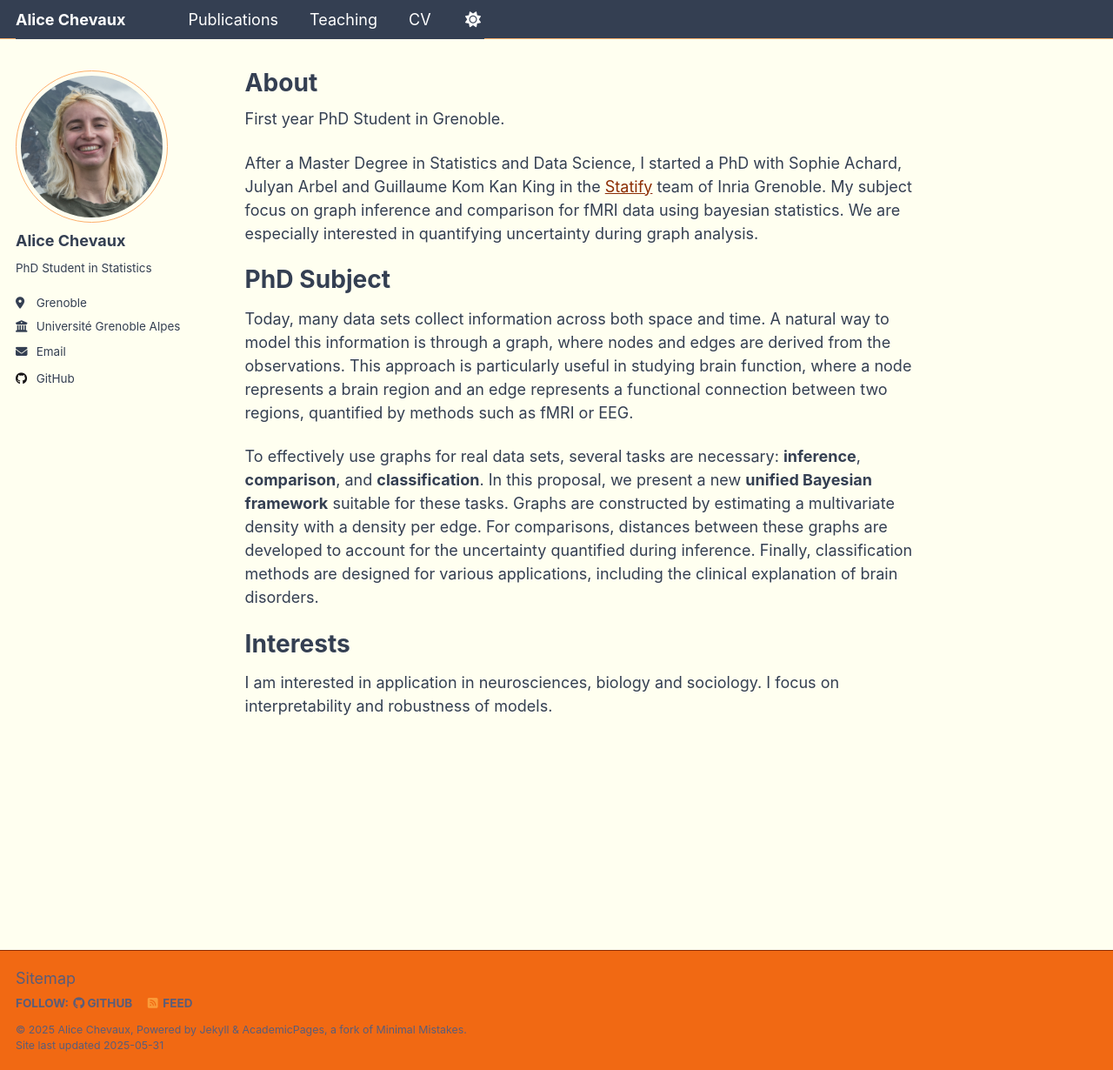
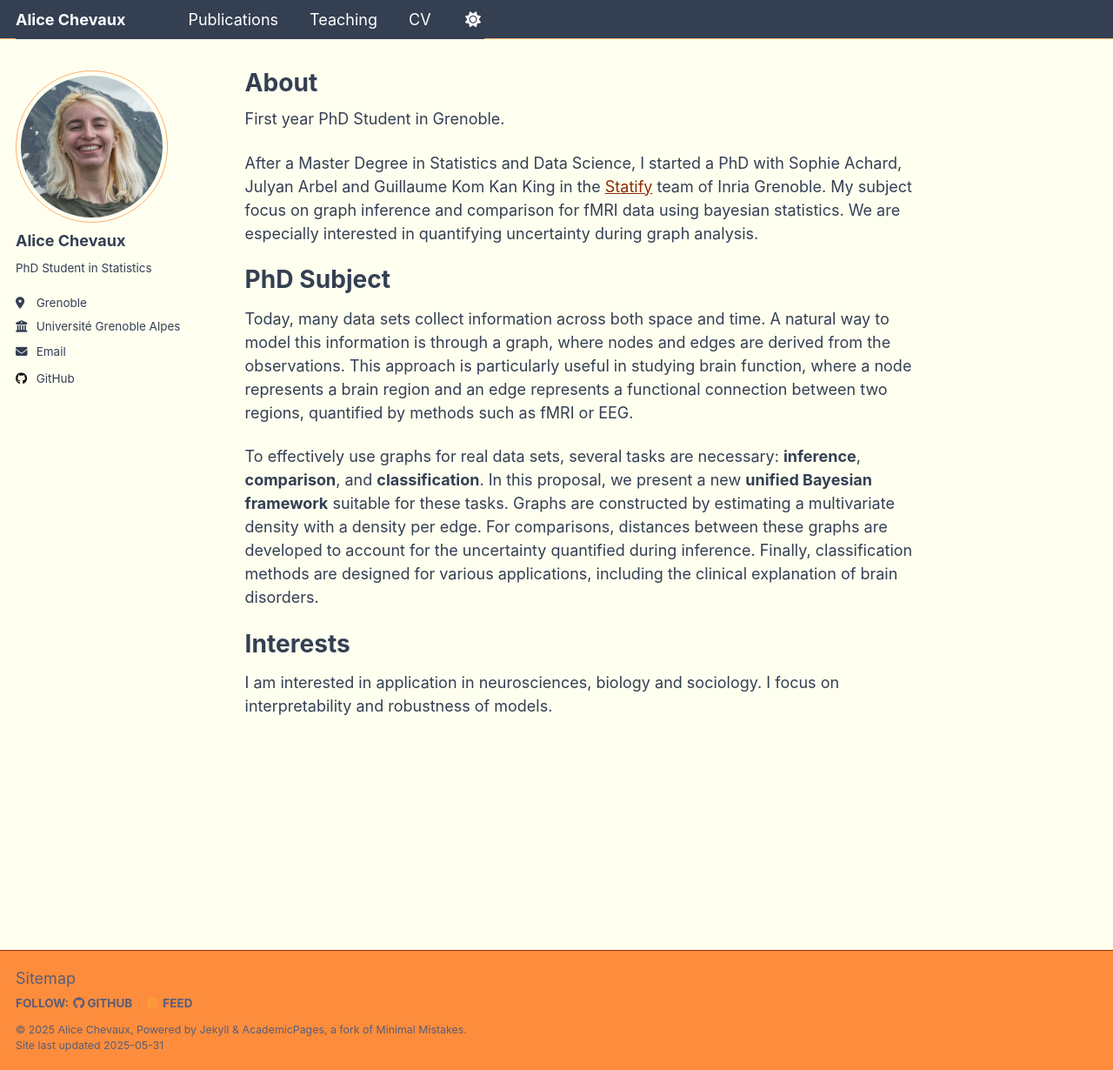
Before and after one commit to alicechevaux/alicechevaux.github.io, a Jekyll site: the page built from _pages/about.md, in a window 1280 px wide and 1230 px high. Shown: the whole window at 87% size. Built offline with Jekyll 4.4.1, drawn with Linux system fonts in a browser that asks for light colours.

Commit message:
Update _default.scss

```diff
--- a/_sass/theme/_default.scss
+++ b/_sass/theme/_default.scss
@@ -31,7 +31,7 @@ $sidebar-screen-min-width   : 1024px;
     // Couleurs de base (nouvelle palette)
     --global-header-bg-color           : #343f52;  // Violet foncé (header)
     --global-bg-color                  : #fffff0;  // Gris très clair (fond)
-    --global-footer-bg-color           : #f16913;  // Vert pâle (footer)
+    --global-footer-bg-color           : #fd8d3c;  // Vert pâle (footer)
     --global-border-color              : #fdae6b;  // Violet clair (bordures)
     --global-dark-border-color         : #8c2d04;  // Violet foncé (bordures épaisses)
 
@@ -42,7 +42,7 @@ $sidebar-screen-min-width   : 1024px;
 
     // Liens et interactions
     --global-link-color                : #8c2d04;  // Violet foncé
-    --global-link-color-hover          : #f3b4f0;  // Violet clair (survol)
+    --global-link-color-hover          : #fdae6b;  // Violet clair (survol)
     --global-link-color-visited        : #5a3d68;  // Violet assombri
 
     // En-tête (masthead)
```
